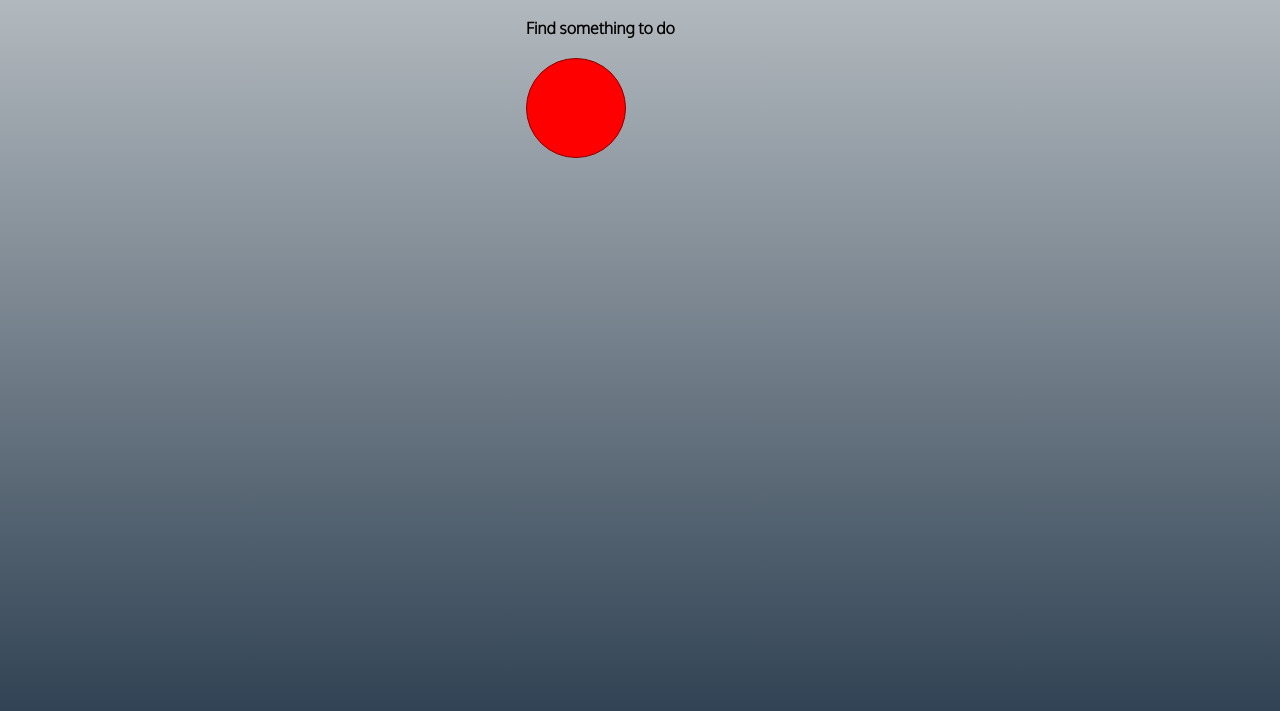
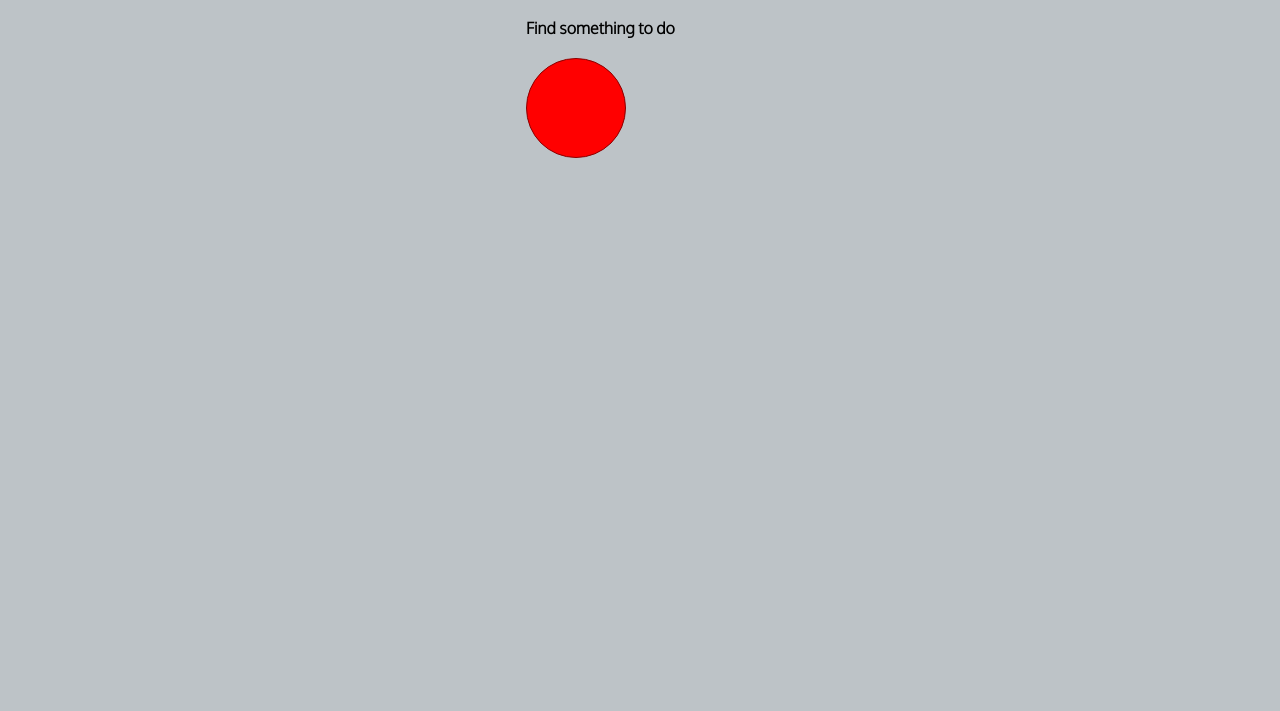
Before and after one commit to tomgoral/boredBot, a website built with Vite: page index.html in a window 1280 px wide. Shown: the part 61-772 px from the top of the page. Built offline with nearby package versions, Linux system fonts and the light colour scheme.

Commit message:
css update

```diff
--- a/src/style.css
+++ b/src/style.css
@@ -1,11 +1,11 @@
 body {
   /* uigradients.com */
   background: #bdc3c7;  /* fallback for old browsers */
-  background: -webkit-linear-gradient(to top, #2c3e50, #bdc3c7);  /* Chrome 10-25, Safari 5.1-6 */
-  background: linear-gradient(to top, #2c3e50, #bdc3c7); /* W3C, IE 10+/ Edge, Firefox 16+, Chrome 26+, Opera 12+, Safari 7+ */
+  /* background: -webkit-linear-gradient(to top, #2c3e50, #bdc3c7);  /* Chrome 10-25, Safari 5.1-6 */
+  /* background: linear-gradient(to top, #2c3e50, #bdc3c7); W3C, IE 10+/ Edge, Firefox 16+, Chrome 26+, Opera 12+, Safari 7+ */
   background-repeat: no-repeat;
   height: 100vh;
-  display: flex;
+   display: flex;
   flex-direction: column;
   align-items: center;
 
```
Also changed, not shown: dist/index.html (deleted), 2 other files.
